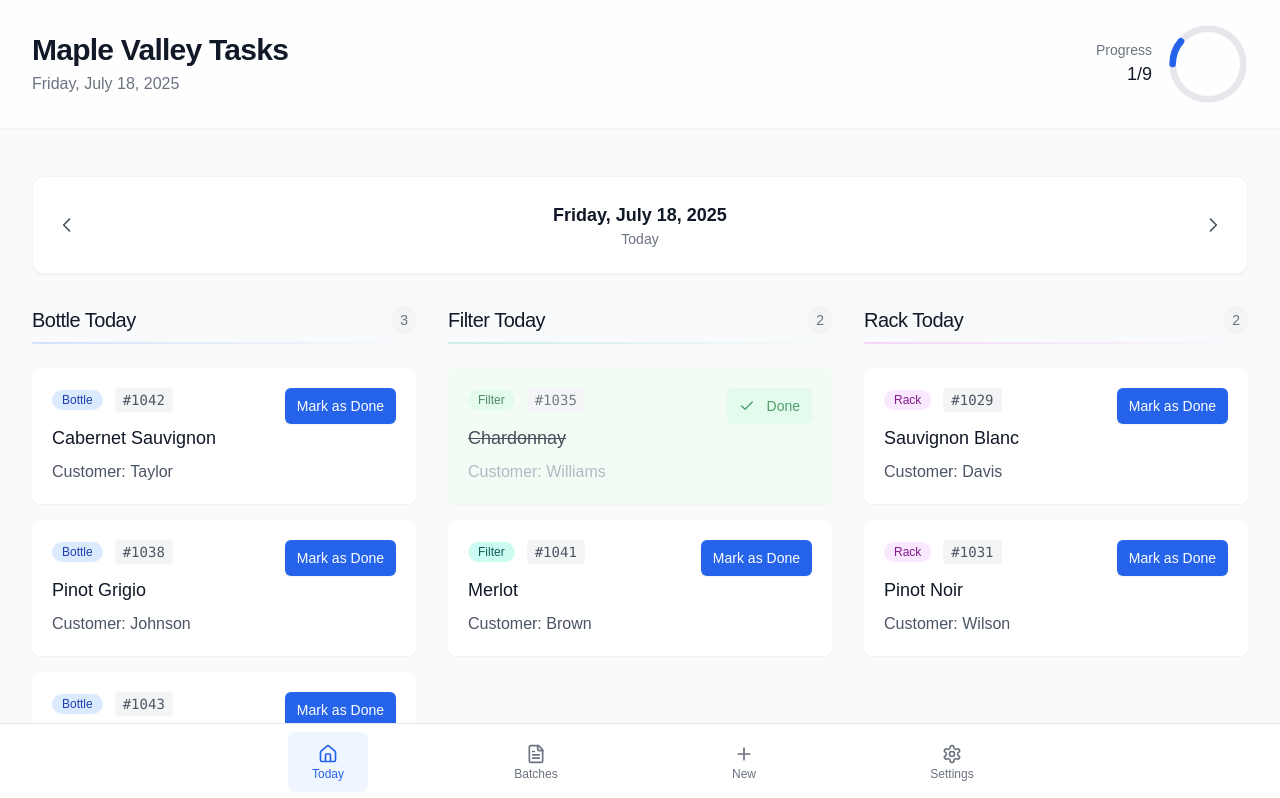
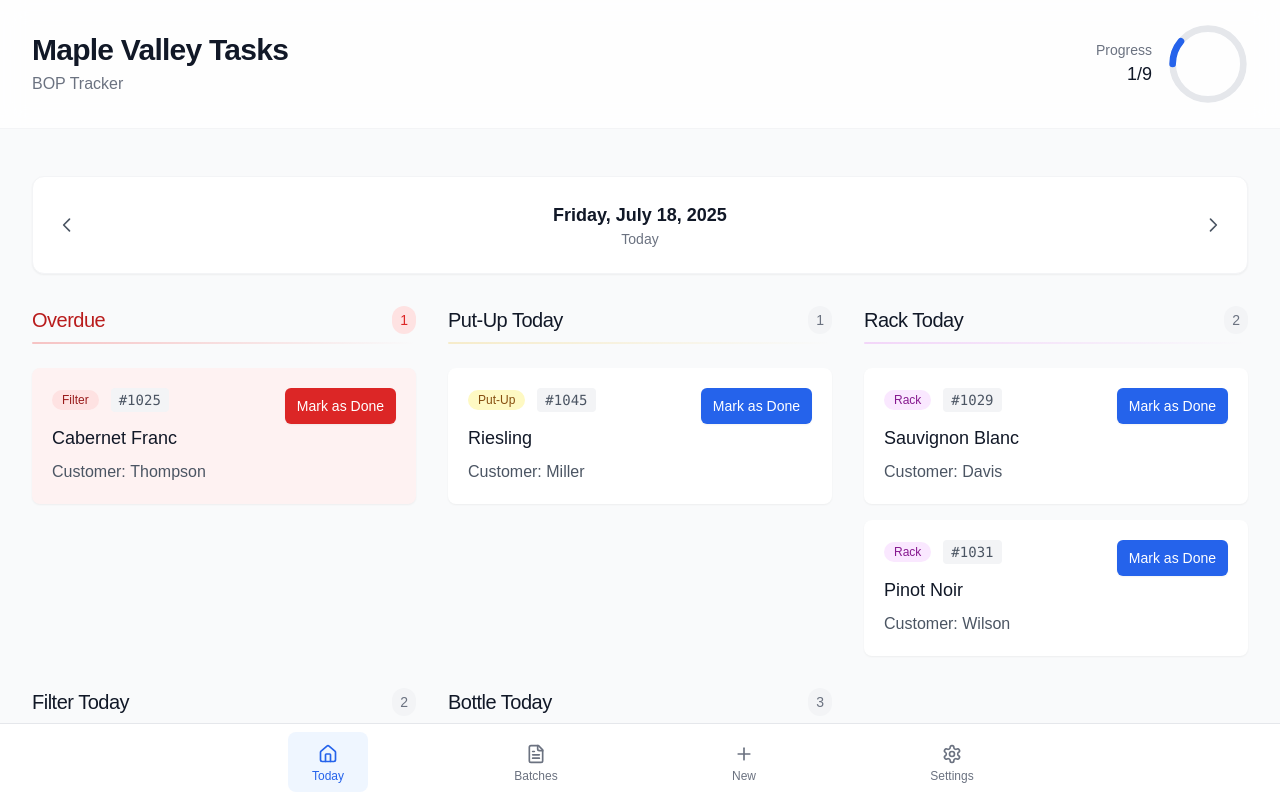
Before and after one commit to finlay0/BOPTracker, a Next.js app: page / in a window 1280 px wide. Shown: the top 798 px of the page. Built offline with nearby package versions, Linux system fonts and the light colour scheme.

Commit message:
test: small edits to sync to v0

```diff
--- a/bop-tracker.tsx
+++ b/bop-tracker.tsx
@@ -1456,12 +1456,19 @@ function SettingsView() {
               </div>
 
               {/* Logout Button */}
-              <div className="pt-4">
+              <div className="px-6 py-4 flex flex-col gap-4">
                 <button
                   onClick={handleLogout}
-                  className="w-full bg-red-600 hover:bg-red-700 dark:bg-red-500 dark:hover:bg-red-600 text-white font-medium py-4 px-6 rounded-xl shadow-sm hover:shadow-md transition-all duration-200 active:scale-[0.98]"
+                  className="w-full bg-red-600 hover:bg-red-700 dark:bg-red-500 dark:hover:bg-red-600 text-white font-medium py-3 px-4 rounded-xl shadow-sm hover:shadow-md transition-all duration-200 active:scale-[0.98]"
                 >
                   Log Out
+                </button>
+                {/* TEMP: Admin Panel Button */}
+                <button
+                  onClick={() => router.push("/admin")}
+                  className="w-full bg-yellow-400 hover:bg-yellow-500 text-gray-900 font-semibold py-3 px-4 rounded-xl shadow-sm transition-all duration-200 active:scale-[0.98] border-2 border-yellow-600"
+                >
+                  TEMP: Go to Admin Panel
                 </button>
               </div>
 
@@ -1613,7 +1620,7 @@ export default function BOPTracker() {
   const getPageSubtitle = () => {
     switch (activeTab) {
       case "today":
-        return formatSelectedDate(selectedDate)
+        return "BOP Tracker"
       case "batches":
         return "Manage your wine batches"
       case "new":
@@ -1733,7 +1740,7 @@ export default function BOPTracker() {
             <div className="grid grid-cols-1 lg:grid-cols-2 xl:grid-cols-3 gap-6 lg:gap-8">
               {Object.entries(selectedGroupedTasks)
                 .sort(([a], [b]) => {
-                  const order = ["Bottle Today", "Filter Today", "Rack Today", "Put-Up Today", "Overdue"]
+                  const order = ["Overdue", "Put-Up Today", "Rack Today", "Filter Today", "Bottle Today"]
                   const aIndex = order.indexOf(a)
                   const bIndex = order.indexOf(b)
 
@@ -1821,7 +1828,7 @@ export default function BOPTracker() {
                                                 : "bg-blue-100 text-blue-800 dark:bg-blue-900/30 dark:text-blue-400" // Fallback
                                   }`}
                                 >
-                                  {task.action}
+                                  {task.action === "Start" ? "Put-Up" : task.action}
                                 </span>
                                 <span className="text-sm font-mono text-gray-600 dark:text-gray-400 bg-gray-100 dark:bg-gray-700 px-2 py-0.5 rounded">
                                   {task.bopNumber}
--- a/components/bottom-tab-bar.tsx
+++ b/components/bottom-tab-bar.tsx
@@ -32,7 +32,7 @@ export function BottomTabBar({ activeTab, onTabChange }: BottomTabBarProps) {
                   : "text-gray-500 dark:text-gray-400 hover:text-gray-700 dark:hover:text-gray-300"
               }`}
             >
-              <div className="h-5 flex items-center justify-center mb-1">
+              <div className="h-6 w-6 flex items-center justify-center mb-1">
                 <Icon className="w-5 h-5" />
               </div>
               <span className="text-xs font-medium leading-none">{tab.label}</span>
```
Also changed, not shown: 1 other file (tests, documents, lock files or other folders).
